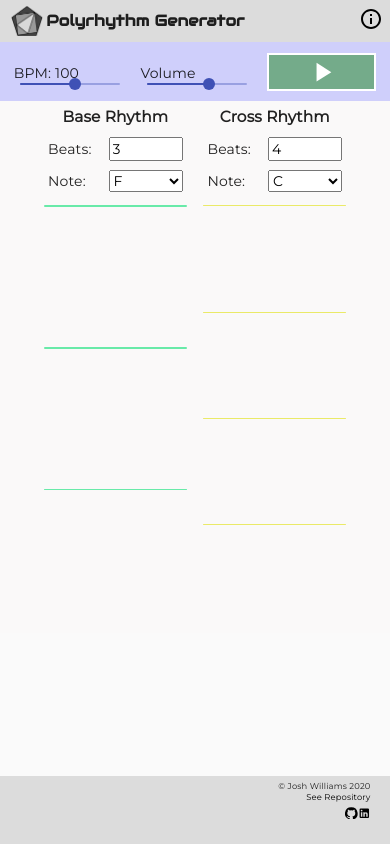
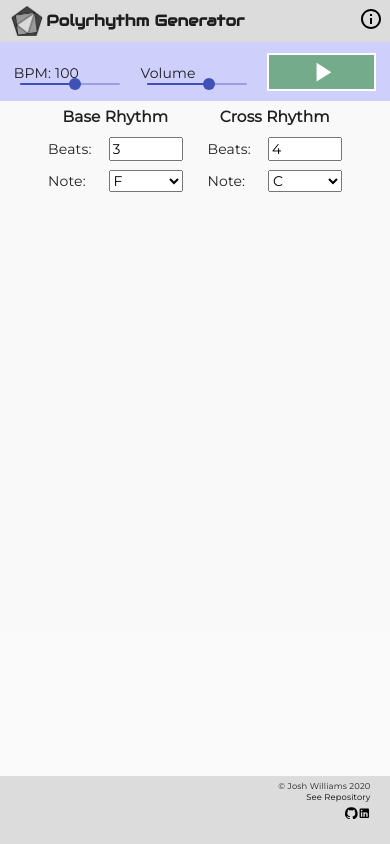
Before and after one commit to jswill88/polyrhythm-generator, a React (Create React App) app: page / in a window 390 px wide. Built offline with nearby package versions, Linux system fonts and the light colour scheme.

Commit message:
fix safari view problem

```diff
--- a/src/components/Squares.js
+++ b/src/components/Squares.js
@@ -8,6 +8,7 @@ export default function Squares({ rhythm, side, highlight }) {
     squares.push(
       <div
         key={i}
+        className={`outer-${rhythm}`}
       >
         <div
           className={
--- a/src/styles/App.scss
+++ b/src/styles/App.scss
@@ -153,8 +153,11 @@ $headerColor: rgba(128, 128, 128, 0.249);
   width: 60%;
   display: flex;
   flex-direction: column;
-  div {
-    height: 50%;
+}
+
+@for $i from 1 through 500 {
+  .outer-#{$i} {
+    height: (100% / #{$i});
   }
 }
 
@@ -216,10 +219,6 @@ $headerColor: rgba(128, 128, 128, 0.249);
   }
   .sideBody {
     height: 80%;
-    div {
-      flex-grow: 1;
-      height: 1%;
-    }
   }
   .sideHeader {
     flex-direction: column;
```
